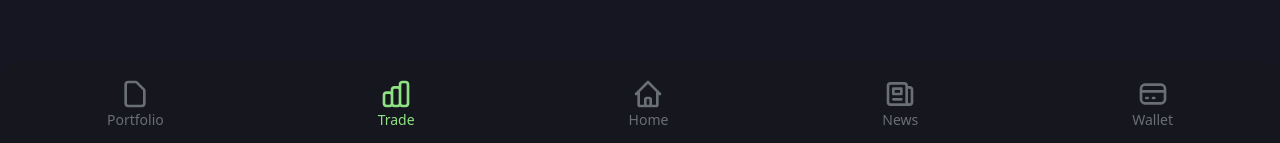
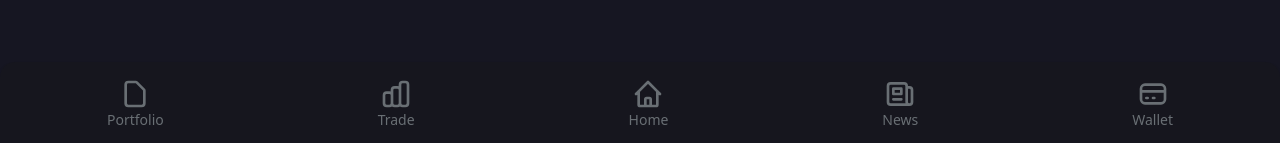
Before and after one commit to Yedpt/RSI_trade_project-Client, a React (Vite) app: page /auth/trade in a window 1280 px wide. Shown: the part 654-797 px from the top of the page. Built offline with nearby package versions, Linux system fonts and the light colour scheme; sample sign-in values are in the browser's storage.

Commit message:
change navbar routes

```diff
--- a/src/components/NavBar.jsx
+++ b/src/components/NavBar.jsx
@@ -70,8 +70,8 @@ const NavBar = () => {
           icon={DocumentIcon}
           label="Portfolio"
         />
-        <NavButton page="trade" icon={ChartBarIcon} label="Trade" />
-        <NavButton page="homebank" icon={HomeIcon} label="Home" />
+        <NavButton page="trade/investments" icon={ChartBarIcon} label="Trade" />
+        <NavButton page="trade/home" icon={HomeIcon} label="Home" />
         <NavButton page="trade/news" icon={NewspaperIcon} label="News" />
         <NavButton page="trade/wallet" icon={CreditCardIcon} label="Wallet" />
       </div>
```
